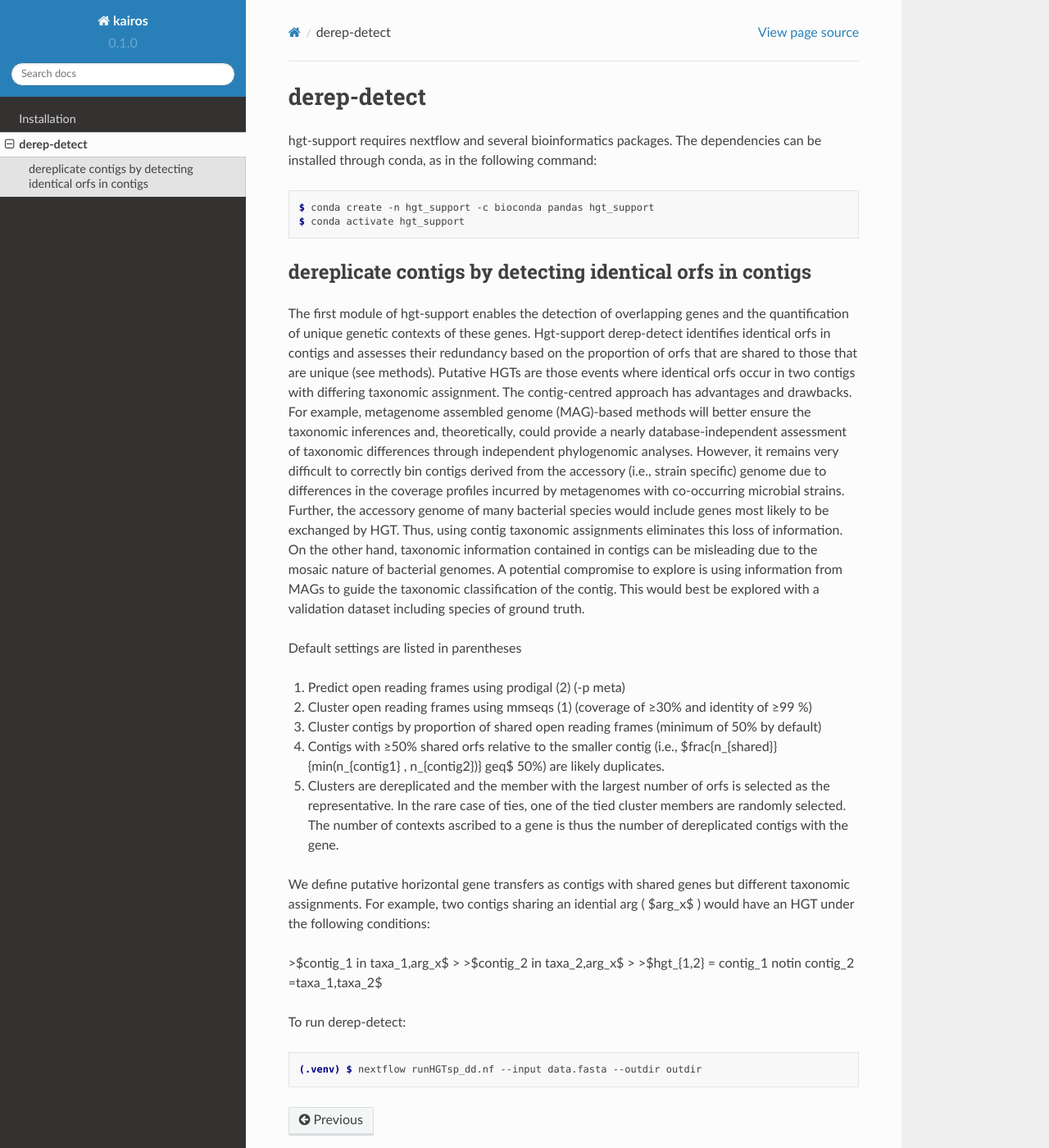
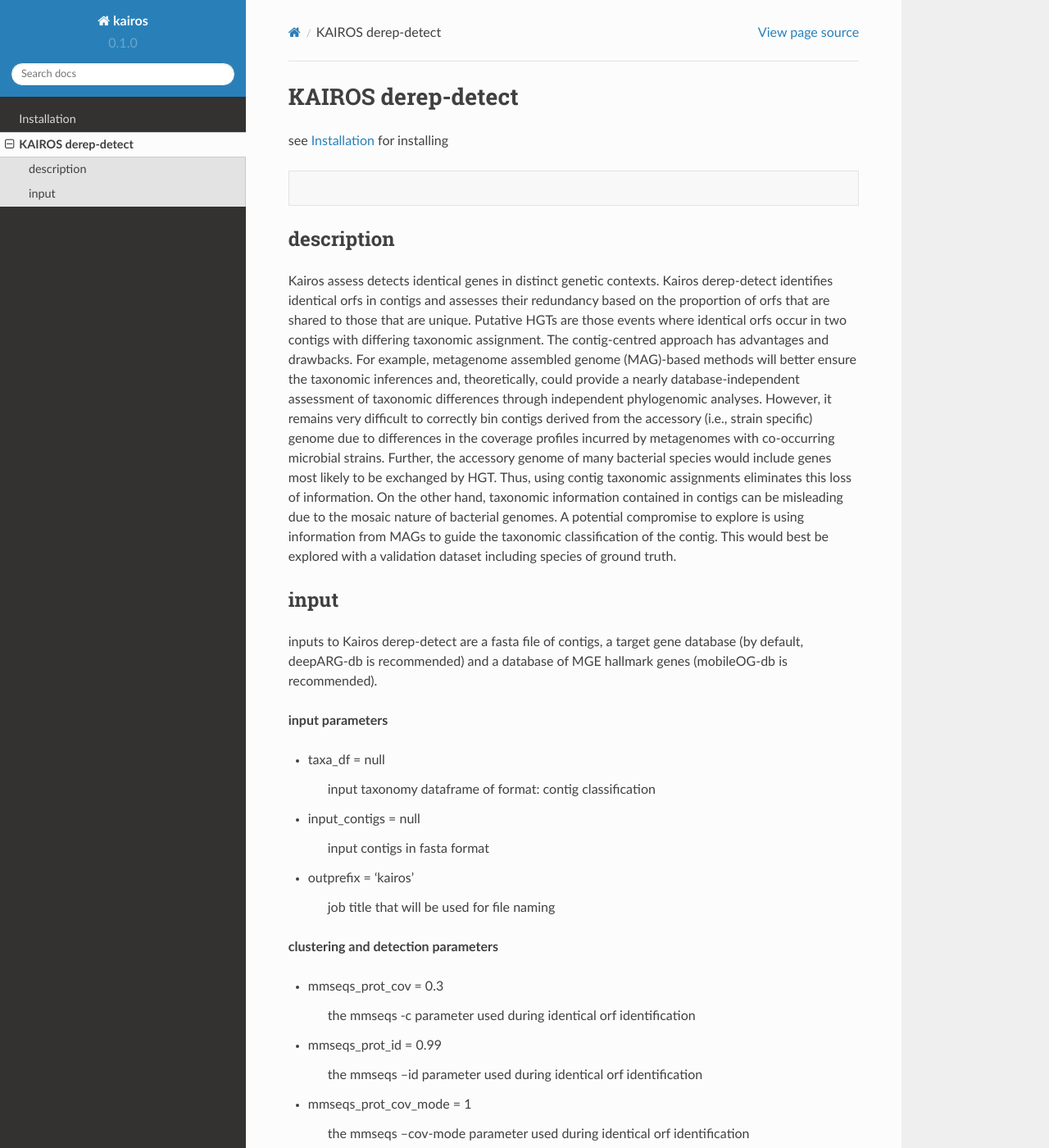
Before and after one commit to clb21565/kairos, a Sphinx documentation site: the page built from docs/source/derep_detect.rst, in a window 1280 px wide and 1400 px high. Shown: the whole window at 82% size. Built offline with Sphinx 7.4.7 and the Read the Docs theme 2.0.0, drawn with Linux system fonts in a browser that asks for light colours; pages that are not in the unit, such as notebooks, are missing from menus; some of the changed text lies outside the part shown.

Commit message:
Update derep_detect.rst

```diff
--- a/docs/source/derep_detect.rst
+++ b/docs/source/derep_detect.rst
@@ -1,42 +1,111 @@
-derep-detect
+KAIROS derep-detect
 =====
 
 .. _Kairos derep-detect:
 
-hgt-support requires nextflow and several bioinformatics packages. The dependencies can be installed through conda, as in the following command:
+see :doc:`installation` for installing
 
 .. code-block:: console
 
-   $ conda create -n hgt_support -c bioconda pandas hgt_support
-   $ conda activate hgt_support
 .. dereplicate contigs by detecting identical orfs in contigs:
 
-dereplicate contigs by detecting identical orfs in contigs
+description
 ------------
-The first module of hgt-support enables the detection of overlapping genes and the quantification of unique genetic contexts of these genes. Hgt-support derep-detect identifies identical orfs in contigs and assesses their redundancy based on the proportion of orfs that are shared to those that are unique (see methods). Putative HGTs are those events where identical orfs occur in two contigs with differing taxonomic assignment. The contig-centred approach has advantages and drawbacks. For example, metagenome assembled genome (MAG)-based methods will better ensure the taxonomic inferences and, theoretically, could provide a nearly database-independent assessment of taxonomic differences through independent phylogenomic analyses. However, it remains very difficult to correctly bin contigs derived from the accessory (i.e., strain specific) genome due to differences in the coverage profiles incurred by metagenomes with co-occurring microbial strains.  Further, the accessory genome of many bacterial species would include genes most likely to be exchanged by HGT. Thus, using contig taxonomic assignments eliminates this loss of information. On the other hand, taxonomic information contained in contigs can be misleading due to the mosaic nature of bacterial genomes. A potential compromise to explore is using information from MAGs to guide the taxonomic classification of the contig. This would best be explored with a validation dataset including species of ground truth.
+Kairos assess detects identical genes in distinct genetic contexts. Kairos derep-detect identifies identical orfs in contigs and assesses their redundancy based on the proportion of orfs that are shared to those that are unique. Putative HGTs are those events where identical orfs occur in two contigs with differing taxonomic assignment. The contig-centred approach has advantages and drawbacks. For example, metagenome assembled genome (MAG)-based methods will better ensure the taxonomic inferences and, theoretically, could provide a nearly database-independent assessment of taxonomic differences through independent phylogenomic analyses. However, it remains very difficult to correctly bin contigs derived from the accessory (i.e., strain specific) genome due to differences in the coverage profiles incurred by metagenomes with co-occurring microbial strains.  Further, the accessory genome of many bacterial species would include genes most likely to be exchanged by HGT. Thus, using contig taxonomic assignments eliminates this loss of information. On the other hand, taxonomic information contained in contigs can be misleading due to the mosaic nature of bacterial genomes. A potential compromise to explore is using information from MAGs to guide the taxonomic classification of the contig. This would best be explored with a validation dataset including species of ground truth.
 
-Default settings are listed in parentheses
+input
+------------
 
-1. Predict open reading frames using prodigal (2) (-p meta)
+inputs to Kairos derep-detect are a fasta file of contigs, a target gene database (by default, deepARG-db is recommended) and a database of MGE hallmark genes (mobileOG-db is recommended).
 
-2. Cluster open reading frames using mmseqs (1) (coverage of ≥30% and identity of ≥99 %)
+**input parameters**
 
-3. Cluster contigs by proportion of shared open reading frames (minimum of 50% by default)
+* taxa_df = null
 
-4. Contigs with ≥50% shared orfs  relative to the smaller contig (i.e., $\frac{n_{shared}} {min(n_{contig1} , n_{contig2})} \geq$ 50%) are likely duplicates.
+   input taxonomy dataframe of format: contig classification
 
-5. Clusters are dereplicated and the member with the largest number of orfs is selected as the representative. In the rare case of ties, one of the tied cluster members are randomly selected. The number of contexts ascribed to a gene is thus the number of dereplicated contigs with the gene.
+* input_contigs = null
 
-We define putative horizontal gene transfers as contigs with shared genes but different taxonomic assignments. For example, two contigs sharing an idential arg ( $arg_x$ ) would have an HGT under the following conditions:
+   input contigs in fasta format
 
->$contig_1 \in taxa_1,arg_x$
->
->$contig_2 \in taxa_2,arg_x$
->
->$hgt_{1,2} = contig_1 \notin  contig_2 =taxa_1,taxa_2$
+* outprefix = 'kairos'
+
+   job title that will be used for file naming
+
+**clustering and detection parameters**
+
+* mmseqs_prot_cov = 0.3
+
+   the mmseqs -c parameter used during identical orf identification
+
+* mmseqs_prot_id = 0.99
+
+   the mmseqs --id parameter used during identical orf identification
+
+* mmseqs_prot_cov_mode = 1
+
+   the mmseqs --cov-mode parameter used during identical orf identification
+
+* mmseqs_contig_cov = 0.6
+
+   the mmseqs -c parameter used during initial contig dereplication
+
+* mmseqs_contig_id = 0.99
+
+   the mmseqs -c parameter used during initial contig dereplication
+
+* mmseqs_contig_cov_mode = 1
+
+   the mmseqs -c parameter used during initial contig dereplication
+
+* max_overlap = 0.5
+
+   the maximum proportion of shared ORFs between two contigs to be considered non-redundant
+
+* min_orfs = 1
+
+   minimum number of orfs in a contig to consider for HGT analysis
+
+**database input commands**
+
+* target_database=null
+
+   absolute path to target database (deepARG-db by default)
+
+* MGE_database=null
+
+   absolute path to MGE database (mobileOG-db by default)
+
+
+**diamond alignment parameters**
+
+* MGE_id = 0.3
+
+   identity value for MGE annotation
+
+* MGE_e = 1e-5
+
+   e-value for MGE annotation
+
+* target_id = 80
+
+   identity value for target annotation
+
+* target_e = 1e-10
+
+   e-value for target annotation
+
+* target_query_cover = 0.8
+
+   query-cover parameter for target annotation
+
+* max_dist_closest_MGE = 5000
+
+   the closest MGE must be within this basepair distance in order to score +1 on MGE colocalization
+
 
 To run derep-detect:
 
 .. code-block:: console
 
-   (.venv) $ nextflow runHGTsp_dd.nf --input data.fasta --outdir outdir
+   (.venv) $ nextflow kairos-dd.nf --max_cpus 128 --max_overlap 0.5 --input_contigs input.fasta --taxa_df kairos/taxadf.tsv --outdir output --target_database kairos/deeparg.fasta --MGE_database kairos/mobileOG-db_beatrix-1.6.All.faa
```
